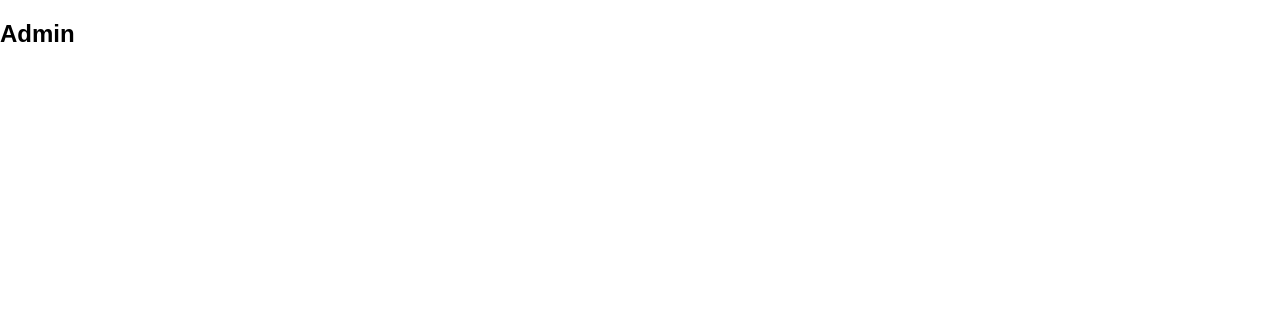
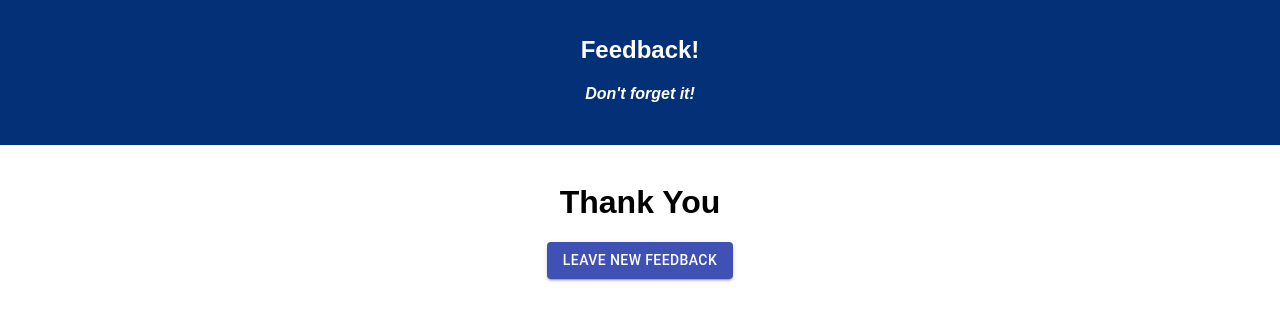
Before and after one commit to lukemm23/redux-feedback-loop-master, a React (Create React App) app: page /#/thankYou in a window 1280 px wide. Shown: the top 320 px of the page. Built offline with nearby package versions, Linux system fonts and the light colour scheme.

Commit message:
completed review page, made axios post call to post feeback successful

```diff
--- a/src/components/pages/Admin/Admin.js
+++ b/src/components/pages/Admin/Admin.js
@@ -45,7 +45,7 @@ class Admin extends Component {
                 </header>
                 <br />
                 <h1>Feedback Results</h1>
-                <table>
+                <table className="App">
                     <thead>
                         <tr>
                             <th>Feeling</th>
--- a/src/components/pages/Home/Home.js
+++ b/src/components/pages/Home/Home.js
@@ -23,4 +23,5 @@ class Home extends Component {
     }
 }
 
+
 export default Home;
--- a/src/components/pages/Review/Review.js
+++ b/src/components/pages/Review/Review.js
@@ -1,4 +1,5 @@
 import React, { Component } from 'react';
+import axios from 'axios';
 // MATERIAL-UI
 import Button from '@material-ui/core/Button';
 //REDUX
@@ -6,6 +7,28 @@ import { connect } from 'react-redux';
 import mapStoreToProps from '../../redux/mapStoreToProps';
 
 class Review extends Component {
+
+    submit = () => {
+        alert('Click Ok to confirm submit');
+        this.postFeedback(this.props.store.formReducer);
+    }
+
+    postFeedback(newFeedback) {
+        axios({
+            method: 'POST',
+            url: '/api/feedback',
+            data: newFeedback
+          })
+            .then((response) => {
+              alert('feedback submitted!');
+              this.props.history.push('/thankYou');
+            })
+            .catch((err) => {
+              alert('Hey sorry, something went terribly wrong')
+              console.log(err);
+            });
+    }
+
     render() {
         return (
             <div className="App">
@@ -19,7 +42,7 @@ class Review extends Component {
             <p>Support:{this.props.store.formReducer.support}</p>
             <p>Comments:{this.props.store.formReducer.comments}</p>
             <br />
-            <Button variant="contained" color="primary">Submit</Button>
+            <Button variant="contained" color="primary" onClick={this.submit}>Submit</Button>
           </div>
         );
     }
--- a/src/components/pages/ThankYou/ThankYou.js
+++ b/src/components/pages/ThankYou/ThankYou.js
@@ -1,10 +1,24 @@
 import React, { Component } from 'react';
+// MATERIAL-UI
+import Button from '@material-ui/core/Button';
 
 class ThankYou extends Component {
+
+    startFeedback = (event) => {
+        // navigate to start feedbacks
+        this.props.history.push('/');
+      }
+
     render() {
         return (
-            <div>
-                <h2>Admin</h2>
+            <div className="App">
+                  <header className="App-header">
+              <h1 className="App-title">Feedback!</h1>
+              <h4><i>Don't forget it!</i></h4>
+            </header>
+            <br />
+            <h1> Thank You</h1>
+            <Button variant="contained" color="primary" onClick={this.startFeedback}>Leave New Feedback</Button>
             </div>
         );
     }
```
